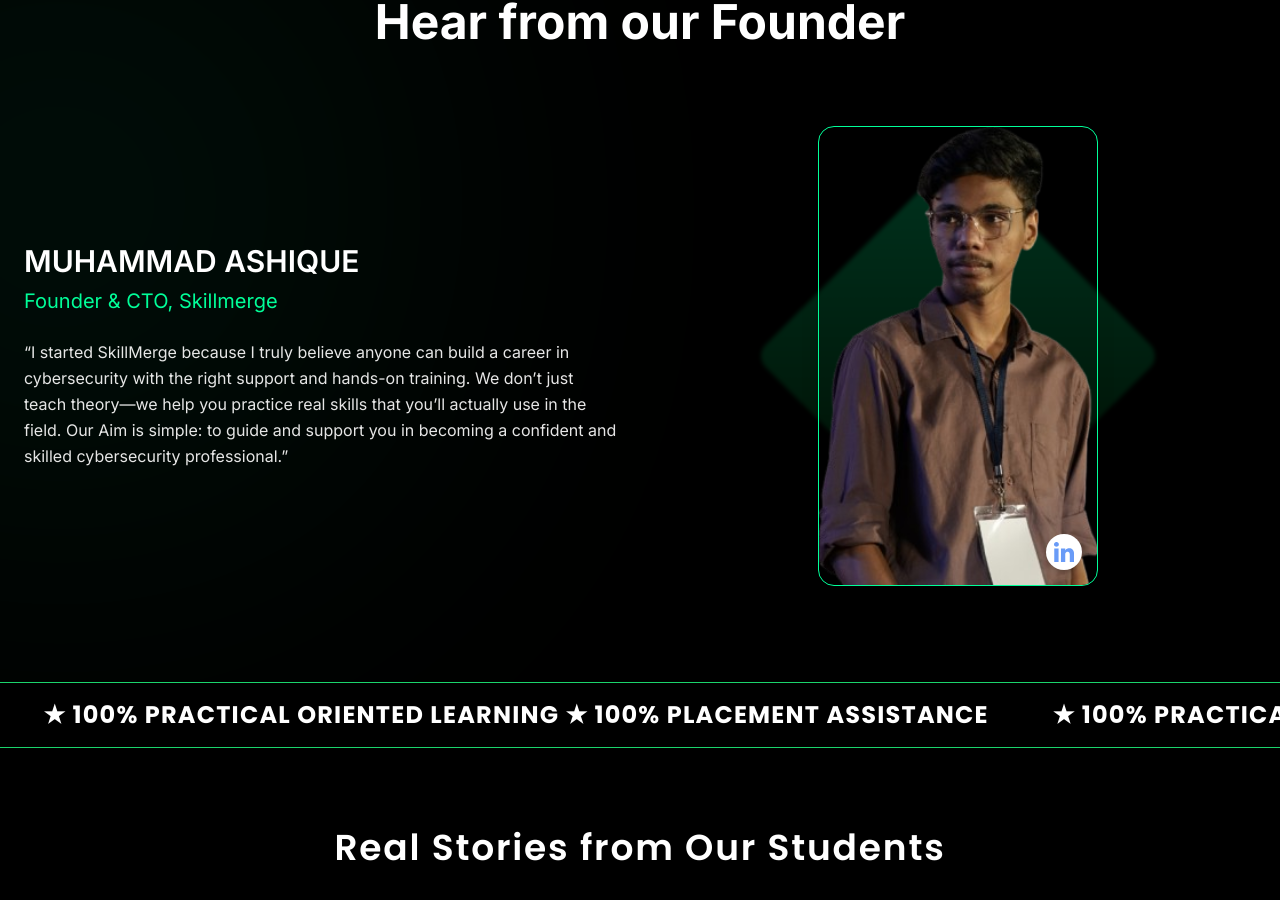
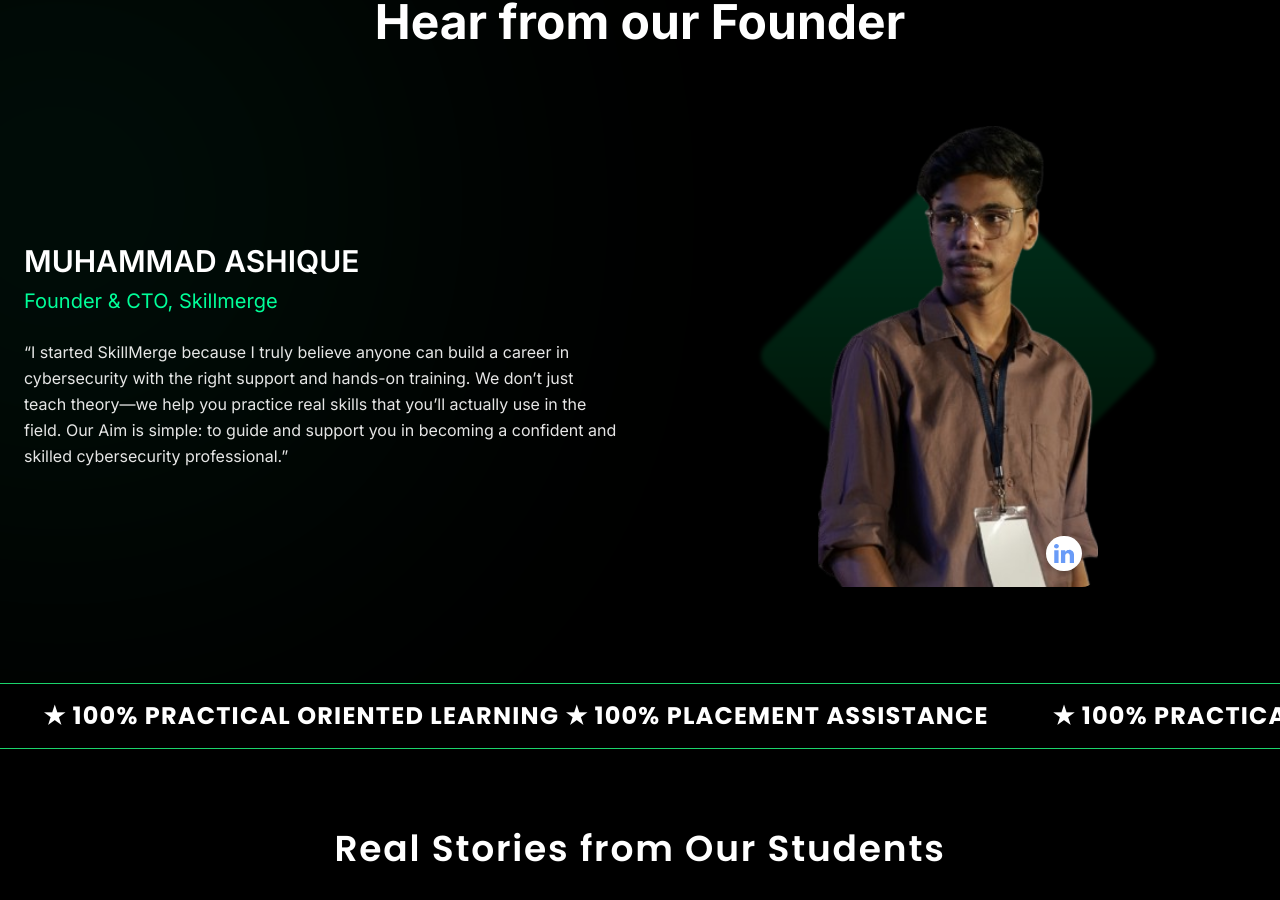
Before and after one commit to Jishnu9594/skillmerge_website_new, a Next.js app: page / in a window 1280 px wide. Shown: the part 4657-5557 px from the top of the page. Built offline with nearby package versions, Linux system fonts and the light colour scheme.

Commit message:
form updated

```diff
--- a/src/components/Home/Mentor/index.tsx
+++ b/src/components/Home/Mentor/index.tsx
@@ -65,19 +65,19 @@ const FoundersNote = () => {
             </p>
           </div>
 
-          {/* Right: Square image with geometric background */}
+          {/* Right: Image with Decorative Background */}
           <div className="relative w-full flex justify-center items-center">
             {/* Decorative rotated square behind the image */}
             <div className="absolute w-72 h-72 decorative-shape rounded-2xl opacity-20 blur-[2px]"></div>
 
-            {/* Founder Image */}
+            {/* Founder Image (no border or shadow) */}
             <div className="relative z-10">
               <Image
                 src={founder.imgSrc}
                 alt="founder"
                 width={280}
                 height={280}
-                className="rounded-2xl object-cover border-4 border-cyber-green shadow-xl"
+                className="rounded-2xl object-cover"
               />
               {/* LinkedIn Icon */}
               <div className="absolute bottom-4 right-4 bg-white rounded-full p-2 shadow-md">
```
